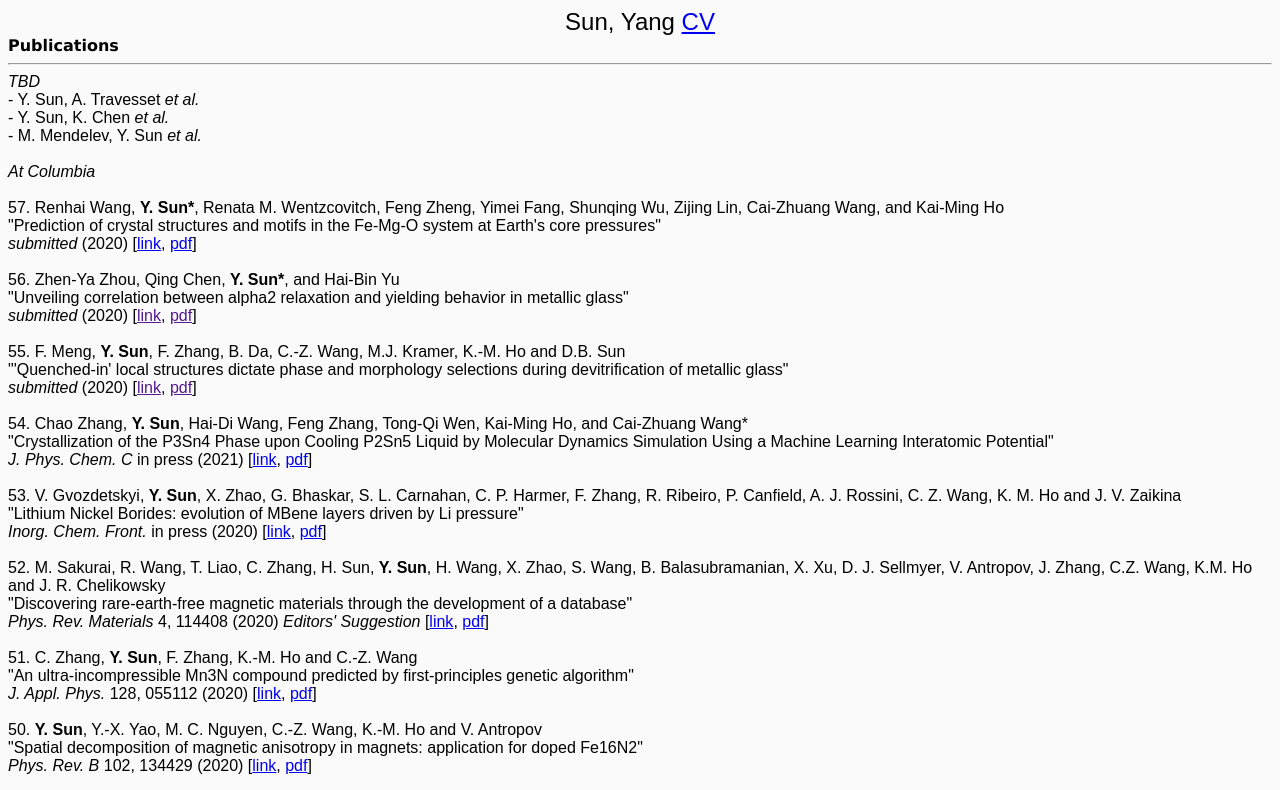
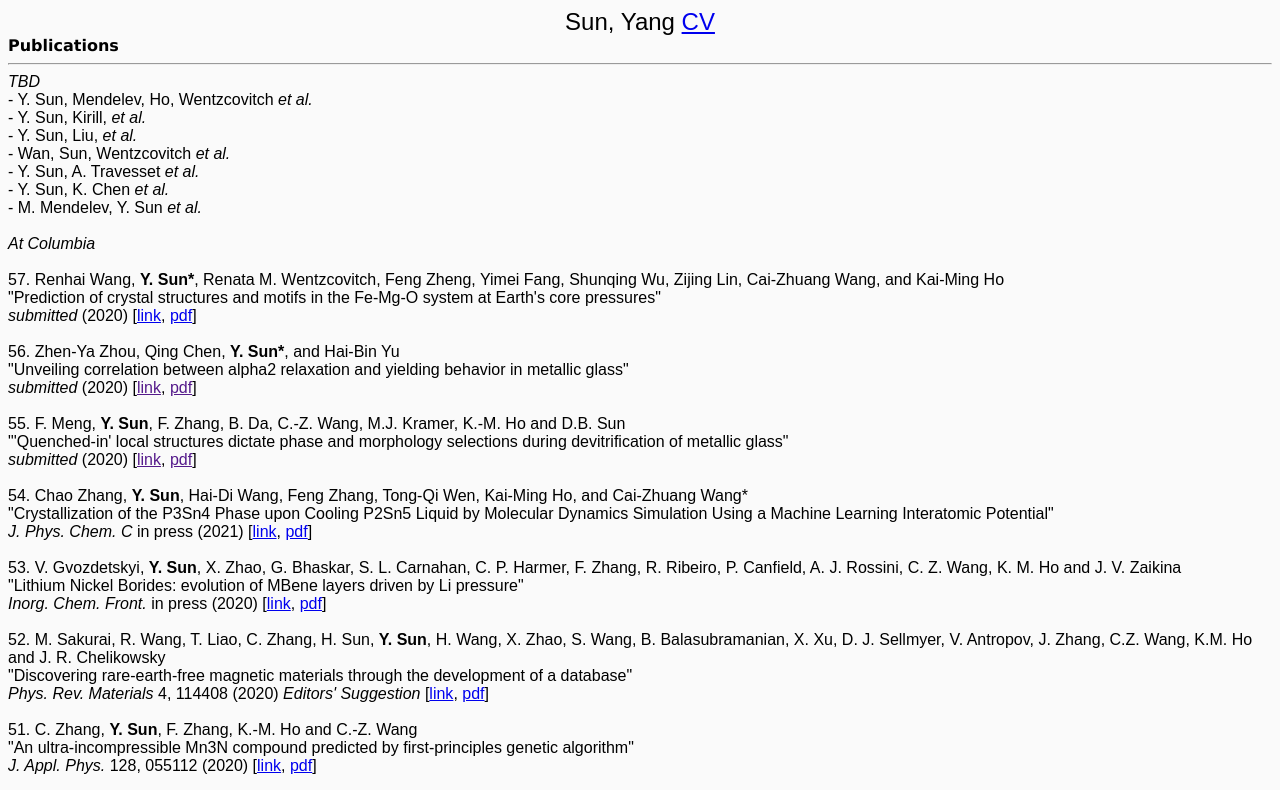
Before and after one commit to y-sun/web, a plain HTML site: page index.html in a window 1280 px wide. Shown: the top 790 px of the page. Drawn offline with Linux system fonts and the light colour scheme.

Commit message:
Update index.html

```diff
--- a/index.html
+++ b/index.html
@@ -68,6 +68,11 @@ My main interest is within the field of condensed matter, and using molecular dy
 <div><span style="line-height:100%;background-color:transparent"><font face="Arial" size="3">
 
 <i>TBD</i> <br>
+
+- Y. Sun, Mendelev, Ho, Wentzcovitch <i>et al.</i>	<br>
+- Y. Sun, Kirill, <i>et al.</i>	<br>
+- Y. Sun, Liu, <i>et al.</i>	<br>
+- Wan, Sun, Wentzcovitch <i>et al.</i>	<br>
 
 - Y. Sun, A. Travesset <i>et al.</i>	<br>
 - Y. Sun, K. Chen <i>et al.</i>	<br>
```
